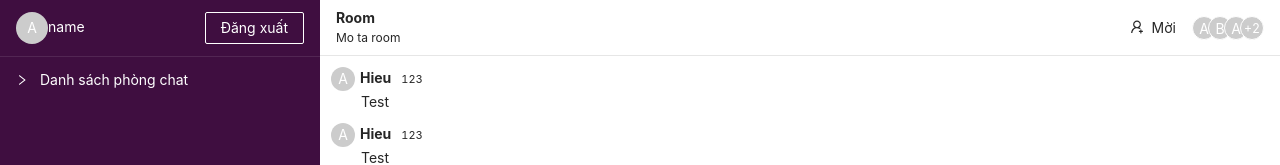
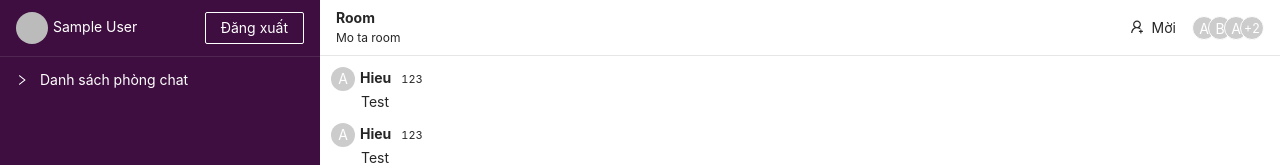
Before and after one commit to hadesdday/app-chat, a React (Create React App) app: page / in a window 1280 px wide. Shown: the top 165 px of the page. Built offline with nearby package versions, Linux system fonts and the light colour scheme; no server answers; the database is empty; sample sign-in values are in the browser's storage.

Commit message:
fill user data in some field

```diff
--- a/src/components/ChatRoom/UserInfo.jsx
+++ b/src/components/ChatRoom/UserInfo.jsx
@@ -1,6 +1,7 @@
 import { Avatar, Button, Typography } from "antd";
-import React, { useEffect } from "react";
+import React, { useEffect, useContext } from "react";
 import styled from "styled-components";
+import { AuthContext } from "../Context/AuthProvider";
 import { auth, db } from "../firebase/config";
 
 const WrapperStyled = styled.div`
@@ -11,27 +12,33 @@ const WrapperStyled = styled.div`
 
   .username {
     color: white;
-    margin-left: 5;
+    margin-left: 5px;
   }
 `;
 
 function UserInfo(props) {
-  useEffect(() => {
-    db.collection("users").onSnapshot((snapshot) => {
-      const data = snapshot.docs.map((doc) => ({
-        ...doc.data(),
-        id: doc.id,
-      }));
+  // useEffect(() => {
+  //   db.collection("users").onSnapshot((snapshot) => {
+  //     const data = snapshot.docs.map((doc) => ({
+  //       ...doc.data(),
+  //       id: doc.id,
+  //     }));
 
-      console.log({ data, snapshot ,doc:snapshot.docs});
-    });
-  }, []);
+  //     console.log({ data, snapshot ,doc:snapshot.docs});
+  //   });
+  // }, []);
+
+  const {
+    user: { displayName, photoURL },
+  } = useContext(AuthContext);
 
   return (
     <WrapperStyled>
       <div>
-        <Avatar>A</Avatar>
-        <Typography.Text className="username">name</Typography.Text>
+        <Avatar src={photoURL}>
+          {photoURL ? "" : displayName?.charAt(0).toUpperCase()}
+        </Avatar>
+        <Typography.Text className="username">{displayName}</Typography.Text>
       </div>
       <Button ghost onClick={() => auth.signOut()}>
         Đăng xuất
--- a/src/components/Context/AuthProvider.jsx
+++ b/src/components/Context/AuthProvider.jsx
@@ -33,6 +33,7 @@ function AuthProvider({ children }) {
     };
   }, [navigate]);
   return (
+    //value ben duoi se giup cac component con co the truy xuat duoc du lieu tu provider thong qua hook useContext
     <AuthContext.Provider value={{ user }}>
       {isLoading ? <Spin /> : children}
     </AuthContext.Provider>
--- a/src/components/firebase/config.js
+++ b/src/components/firebase/config.js
@@ -20,5 +20,11 @@ firebase.analytics();
 const auth = firebase.auth();
 const db = firebase.firestore();
 
+//config firebase to run locally
+auth.useEmulator("http://localhost:9099");
+if (window.location.hostname === "localhost") {
+  db.useEmulator("localhost", "8081");
+}
+
 export { db, auth };
 export default firebase;
```
Also changed, not shown: emulators/firebase.json, 1 other file (tests, documents, lock files or other folders).
